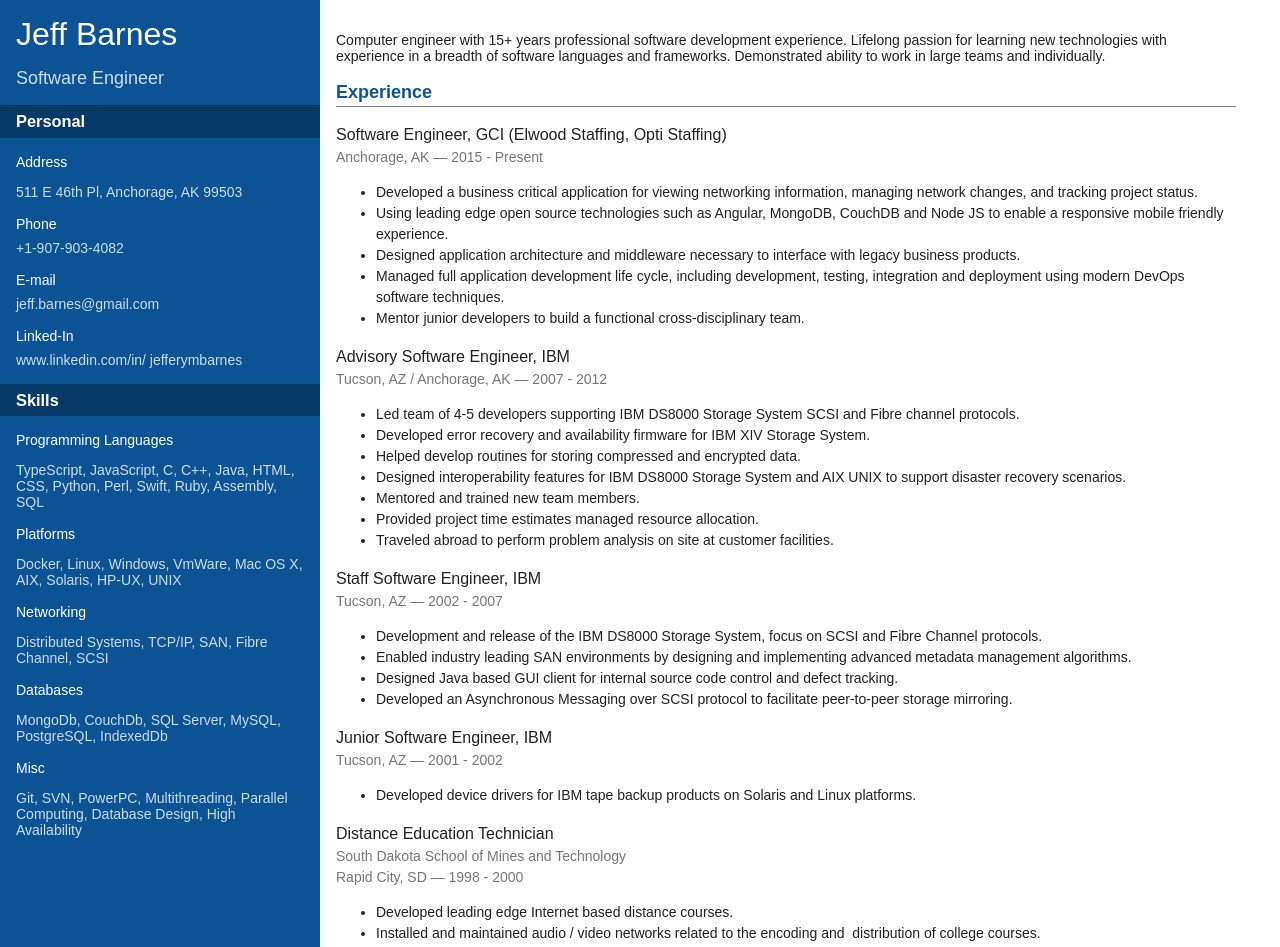
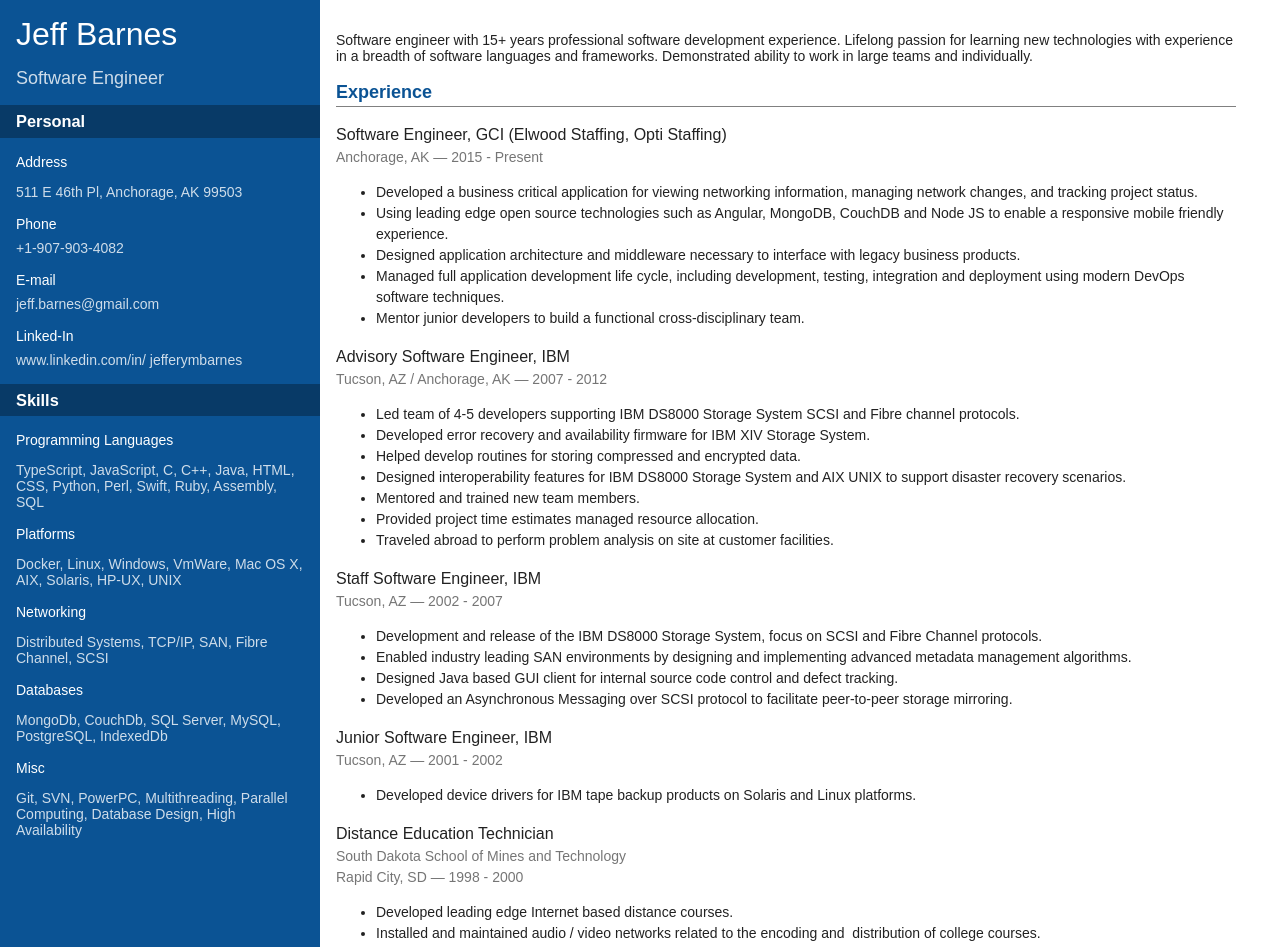
Before and after one commit to jefbarn/jefbarn.github.io, a website: page index.html in a window 1280 px wide. Shown: the top 947 px of the page. Drawn offline with Linux system fonts and the light colour scheme.

Commit message:
Computer -> Software engineer

```diff
--- a/index.html
+++ b/index.html
@@ -180,7 +180,7 @@
     <main>
       <section>
         <p>
-          Computer engineer with 15+ years professional software development
+          Software engineer with 15+ years professional software development
           experience. Lifelong passion for learning new technologies with
           experience in a breadth of software languages and frameworks.
           Demonstrated ability to work in large teams and individually.
```
